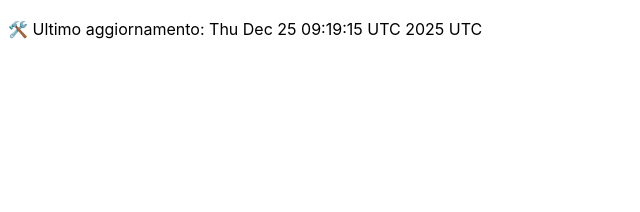
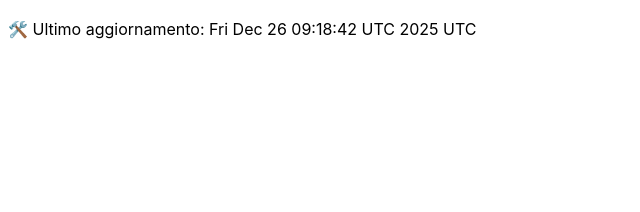
Before and after one commit to DanteTrb/DanteTrb.github.io, a Jekyll site: the page built from badges.md, in a window 1280 px wide. Shown: the top 212 px of the page, without its empty margins (0-640 px from the left). Built offline with Jekyll 4.4.1, drawn with Linux system fonts in a browser that asks for light colours; our own code applies the rules of GitHub Pages for plain Markdown files.

Commit message:
🛠️ Aggiornamento automatico badge

```diff
--- a/badges.md
+++ b/badges.md
@@ -1 +1 @@
-🛠️ Ultimo aggiornamento: Thu Dec 25 09:19:15 UTC 2025 UTC
+🛠️ Ultimo aggiornamento: Fri Dec 26 09:18:42 UTC 2025 UTC
```
